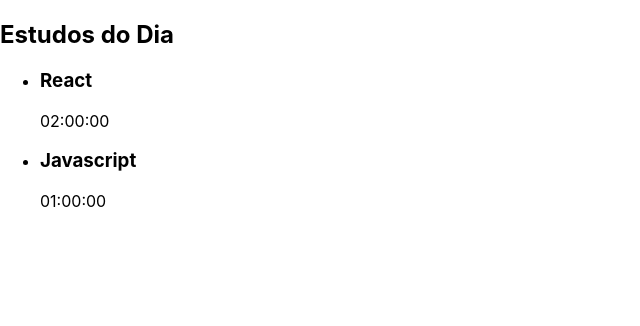
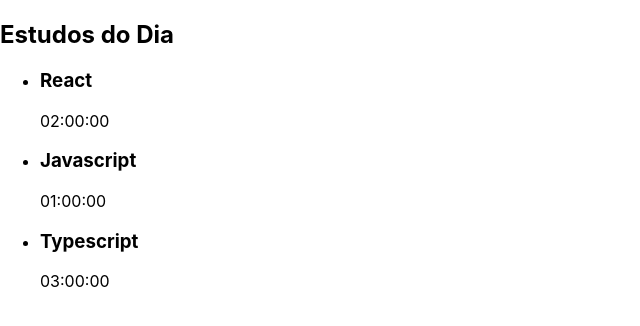
Before and after one commit to elisamorais/time_study_tsx_react, a React (Create React App) app: page / in a window 1280 px wide. Shown: the top 326 px of the page, without its empty margins (0-640 px from the left). Built offline with nearby package versions, Linux system fonts and the light colour scheme.

Commit message:
A4. Criando um componente(Renderizando um array)

```diff
--- a/src/components/Lista/index.tsx
+++ b/src/components/Lista/index.tsx
@@ -1,19 +1,26 @@
 import React from "react";
 
 function Lista () {
+    const tarefas = [{
+        tarefa: 'React',
+        tempo: '02:00:00'
+    }, {
+        tarefa: 'Javascript',
+        tempo: '01:00:00'
+    }, {
+        tarefa: 'Typescript',
+        tempo: '03:00:00'
+    }]
     return (
         <aside>
             <h2>Estudos do Dia</h2>
             <ul>
-                <li>
-                    <h3>React</h3>
-                    <span> 02:00:00</span>
-                </li>
-
-                <li>
-                    <h3>Javascript</h3>
-                    <span> 01:00:00</span>
-                </li>
+                {tarefas.map((item, index) => (
+                    <li key={index}>
+                        <h3>{item.tarefa}</h3>
+                        <span>{item.tempo}</span>
+                    </li>
+                ))}
             </ul>
         </aside>
     )
```
